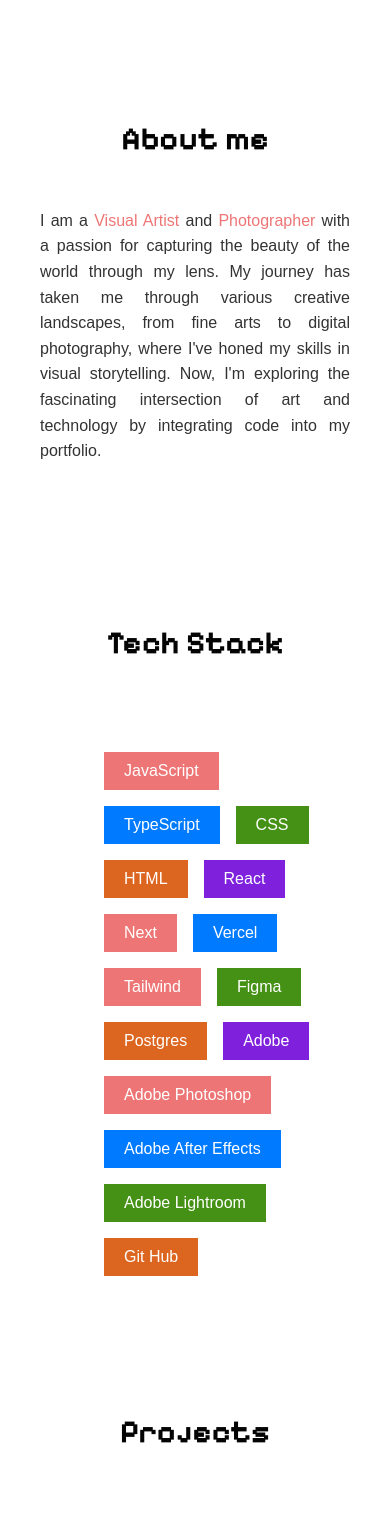
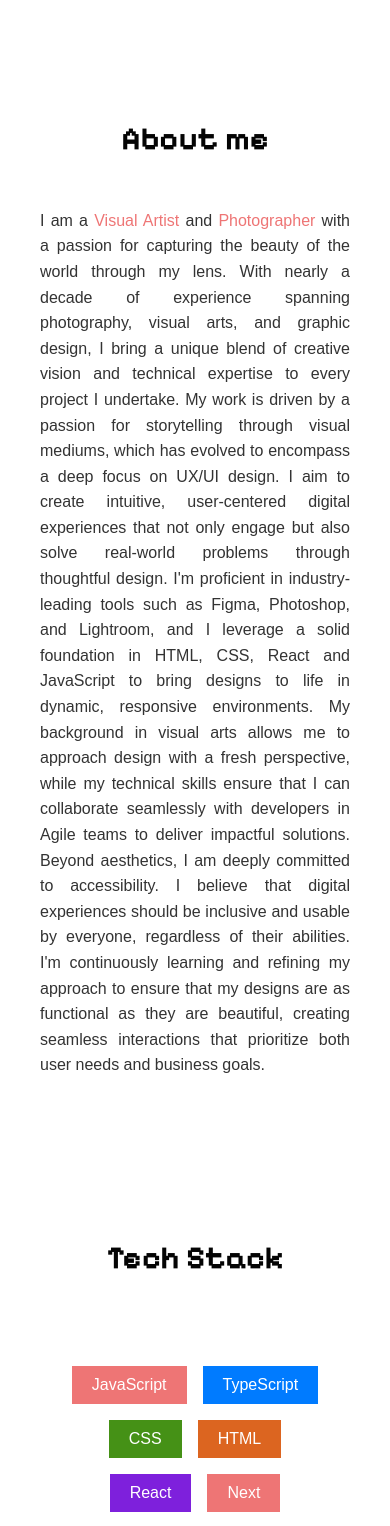
Before and after one commit to Cecil2024/portfolio2, a Next.js app: page / in a window 390 px wide. Shown: the part 432-1958 px from the top of the page. Built offline with nearby package versions, Linux system fonts and the light colour scheme.

Commit message:
gap tech-stack deleted

```diff
--- a/app/page.module.css
+++ b/app/page.module.css
@@ -56,7 +56,7 @@
 }
 
 .aboutMeContainer h2 {
-  margin-right: 15rem;
+  margin-right: 10rem;
   font-size: 2rem;
   white-space: nowrap;
   color: rgb(4, 4, 4);
@@ -92,13 +92,13 @@
   font-size: 2rem;
   color: rgb(4, 4, 4);
   font-family: 'Pixelify Sans', cursive;
-  margin-right: 2rem;
+  margin-right: 1rem;
 }
 
 .techContainer {
   display: flex;
   grid-template-columns: repeat(auto-fit, minmax(100px, 1fr));
-  gap: 2rem;
+  gap: 1rem;
 }
 
 .techStackButton {
@@ -384,6 +384,12 @@
       grid-template-columns: repeat(auto-fit, minmax(100px, 1fr));
   }
 
+  .techContainer ul {
+      display: flex;
+      flex-wrap: wrap;
+      justify-content: center;
+      padding: 0;
+  }
   .tech-stack-button {
     width: 100%;
     text-align: center;
--- a/app/page.tsx
+++ b/app/page.tsx
@@ -29,7 +29,11 @@
         <div className={styles.aboutMeContainer}>
         <h2>About me</h2>
         <p>
-          I am a <Link href="https://www.saatchiart.com/en-gb/connievisualarts?srsltid=AfmBOop_Z4_1uFdaTnYN_-eeAcnDMbaCedD4C6y6IHp-Db9IyuhRCQLp" target="_blank"> Visual Artist </Link> and <Link href="https://www.connieramphoto.co.uk/" target="_blank"> Photographer </Link> with a passion for capturing the beauty of the world through my lens. My journey has taken me through various creative landscapes, from fine arts to digital photography, where I've honed my skills in visual storytelling. Now, I'm exploring the fascinating intersection of art and technology by integrating code into my portfolio.
+          I am a <Link href="https://www.saatchiart.com/en-gb/connievisualarts?srsltid=AfmBOop_Z4_1uFdaTnYN_-eeAcnDMbaCedD4C6y6IHp-Db9IyuhRCQLp" target="_blank"> Visual Artist </Link> and <Link href="https://www.connieramphoto.co.uk/" target="_blank"> Photographer </Link> with a passion for capturing the beauty of the world through my lens. With nearly a decade of experience spanning photography, visual arts, and graphic design, I bring a unique blend of creative vision and technical expertise to every project I undertake. My work is driven by a passion for storytelling through visual mediums, which has evolved to encompass a deep focus on UX/UI design. I aim to create intuitive, user-centered digital experiences that not only engage but also solve real-world problems through thoughtful design.
+
+          I'm proficient in industry-leading tools such as Figma, Photoshop, and Lightroom, and I leverage a solid foundation in HTML, CSS, React and JavaScript to bring designs to life in dynamic, responsive environments. My background in visual arts allows me to approach design with a fresh perspective, while my technical skills ensure that I can collaborate seamlessly with developers in Agile teams to deliver impactful solutions.
+
+          Beyond aesthetics, I am deeply committed to accessibility. I believe that digital experiences should be inclusive and usable by everyone, regardless of their abilities. I'm continuously learning and refining my approach to ensure that my designs are as functional as they are beautiful, creating seamless interactions that prioritize both user needs and business goals.
         </p>
         </div>
       </section>
```
